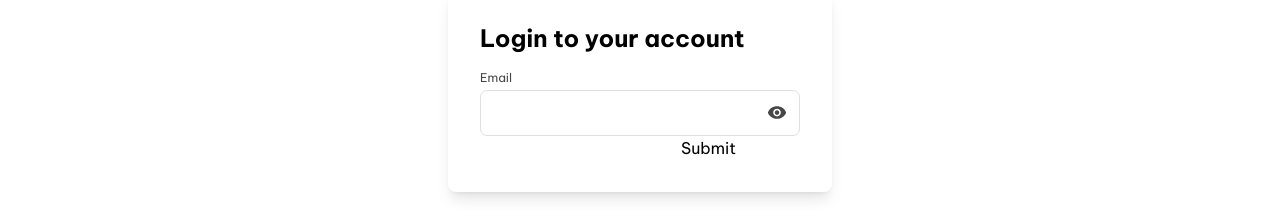
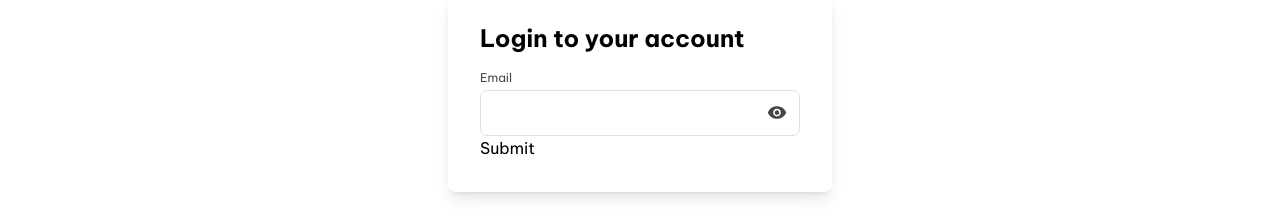
Before and after one commit to muhammadqamar/postrank, a React (Create React App) app: page /Login in a window 1280 px wide. Shown: the part 389-599 px from the top of the page. Built offline with nearby package versions, Linux system fonts and the light colour scheme.

Commit message:
fix inputs

```diff
--- a/src/components/Authentications/Login/index.tsx
+++ b/src/components/Authentications/Login/index.tsx
@@ -3,6 +3,14 @@ import { Formik } from "formik";
 import InputField from "../../../utils/InputField/index";
 
 import EyeIcon from "../../../assets/images/Icons/eye.svg";
+
+interface FormValues {
+  email: string;
+}
+
+interface FormErrors {
+  email?: string;
+}
 
 const LoginForm = () => {
   return (
@@ -11,8 +19,8 @@ const LoginForm = () => {
         <h6 className="text-2xl font-bold mb-4">Login to your account</h6>
         <Formik
           initialValues={{ email: "", password: "" }}
-          validate={(values) => {
-            const errors = {};
+          validate={(values: FormValues) => {
+            const errors: FormErrors = {};
             if (!values.email) {
               errors.email = "Required";
             } else if (
@@ -47,18 +55,13 @@ const LoginForm = () => {
                 onChange={handleChange}
                 onBlur={handleBlur}
                 value={values.email}
-                errors={errors.email}
+                error={errors?.email}
                 touch={touched.email}
                 icon={EyeIcon}
+                placeholder={""}
+                className={""}
               />
-              <input
-                type="password"
-                name="password"
-                onChange={handleChange}
-                onBlur={handleBlur}
-                value={values.password}
-              />
-              {errors.password && touched.password && errors.password}
+
               <button type="submit" disabled={isSubmitting}>
                 Submit
               </button>
--- a/src/utils/InputField/index.tsx
+++ b/src/utils/InputField/index.tsx
@@ -1,31 +1,31 @@
 import React, { ChangeEventHandler, FocusEventHandler } from "react";
 
 type InputProps = {
-  label: string;
-  type: string;
-  name: string;
-  placeholder: string;
-  className: string;
-  icon: string;
-  onChange: ChangeEventHandler<HTMLInputElement>;
-  onBlur: FocusEventHandler<HTMLInputElement>;
-  values: string[];
-  errors: string | number;
-  touched: boolean;
+  label: string | undefined;
+  type: string | undefined;
+  name: string | undefined;
+  placeholder: string | undefined;
+  className: string | undefined;
+  icon: string | undefined;
+  onChange: ChangeEventHandler<HTMLInputElement> | undefined;
+  onBlur: FocusEventHandler<HTMLInputElement> | undefined;
+  value: string | undefined;
+  error: string[] | string | undefined;
+  touch: boolean | undefined;
 };
 
 const Index: React.FC<InputProps> = ({
-  label = "",
-  type = "",
-  name = "",
-  placeholder = "",
-  className = "",
-  icon = "",
-  onChange = void (() => {}),
-  onBlur = void (() => {}),
-  values = "",
-  errors = "",
-  touched = "",
+  label,
+  type,
+  name,
+  placeholder,
+  className,
+  icon,
+  onChange,
+  onBlur,
+  value,
+  error,
+  touch,
 }) => {
   return (
     <div className="relative">
@@ -43,7 +43,7 @@ const Index: React.FC<InputProps> = ({
           placeholder={placeholder}
           onChange={onChange}
           onBlur={onBlur}
-          value={values}
+          value={value}
           className={`w-full border border-solid rounded-[7px] focus-visible:outline-1 focus-visible:outline focus-visible:outline-blue-500 py-[10px] px-3 pr-9 ${className} `}
           style={{
             backgroundImage: `url(${icon})`,
@@ -54,7 +54,7 @@ const Index: React.FC<InputProps> = ({
         />
       </div>
 
-      {errors && <p className="">{errors && touched && errors}</p>}
+      <p className="">{error && touch && error}</p>
     </div>
   );
 };
```
